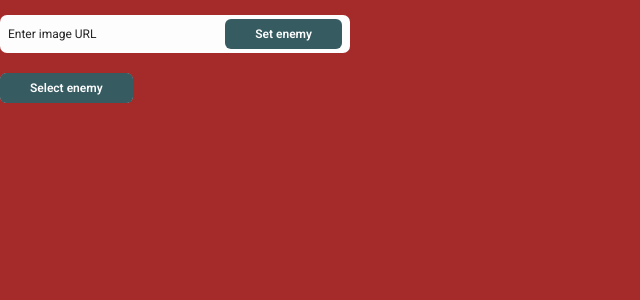
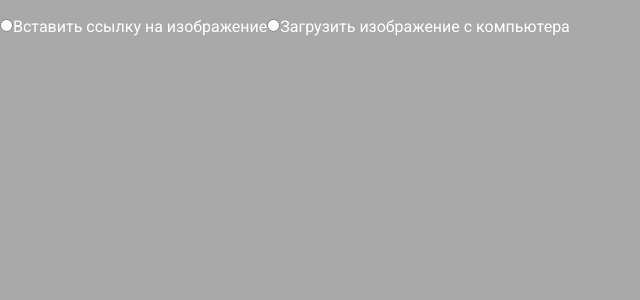
Before and after one commit to polozovaanastasia/cell-strike, a React (Vite) app: page / in a window 1280 px wide. Shown: the top 300 px of the page, without its empty margins (0-640 px from the left). Built offline with nearby package versions, Linux system fonts and the light colour scheme.

Commit message:
display EnemyFileInput or EnemyUrlInput based on selected enemyInputMode

```diff
--- a/src/assets/styles/variables.css
+++ b/src/assets/styles/variables.css
@@ -18,11 +18,11 @@
     --font-l: var(--font-size-l) / var(--font-line-l) var(--font-family-main);
 
     /* UIButton */
-    --button-color: #365b61;
-    --button_outline-color: #40808a;
-    --button-color_hover: #365b61;
-    --button-color_hover-alpha: rgb(64 128 138 / 50%);
-    --button-color_active: #183a40;
+    --button-color: #333536;
+    --button_outline-color: #262728;
+    --button-color_hover: #3f4142;
+    --button-color_hover-alpha: rgba(58, 61, 62, 0.5);
+    --button-color_active: #282a2b;
     --button-background_disabled: rgb(114 114 114);
     --button-color_disabled: rgb(189 184 184);
 
@@ -30,9 +30,9 @@
     --input-background: #fdfdfd;
     --input-background_focus: #fdfdfd;
     --input-color: #252525;
-    --input-color_focus: #365b61;
+    --input-color_focus: #333536;
     --input-border-color: #fdfdfd;
-    --input-border-color_focus: #365b61;
+    --input-border-color_focus: #333536;
     --input-background_disabled: red;
     --input-color_disabled: green;
 }
--- a/src/components/Game/Game.tsx
+++ b/src/components/Game/Game.tsx
@@ -1,14 +1,37 @@
 import { useState } from "react";
 import { useGameState } from "../../hooks/useGameState";
+import { OptionType, UIRadioGroup } from "../ui/UIRadioGroup/UIRadioGroup";
 import cls from "./Game.module.scss";
 import { GameGrid } from "./GameGrid/GameGrid";
 import { GameStats } from "./GameStats/GameStats";
 import { SettingsForm } from "./SettingsForm/SettingsForm";
 
+export enum EnemyInputModes {
+    URL = "url",
+    UPLOAD = "upload",
+}
+
+const enemyInputModes: OptionType<EnemyInputModes>[] = [
+    {
+        value: EnemyInputModes.URL,
+        label: "Вставить ссылку на изображение",
+    },
+    {
+        value: EnemyInputModes.UPLOAD,
+        label: "Загрузить изображение с компьютера",
+    },
+];
+
 export const Game = () => {
     const { gameCells, enemy, hits, misses, setEnemy, startGame, updateHits } =
         useGameState();
     const [isStarted, setIsStarted] = useState<boolean>(false);
+    const [selectedEnemyInputMode, setSelectedEnemyInputMode] =
+        useState<EnemyInputModes | null>(null);
+
+    const onChangeEnemyInputMode = (value: EnemyInputModes) => {
+        setSelectedEnemyInputMode(value);
+    };
 
     const onStartGameHandler = () => {
         startGame();
@@ -17,10 +40,17 @@ export const Game = () => {
 
     return (
         <div className={cls.game}>
+            <UIRadioGroup
+                name="enemyInputMode"
+                value={selectedEnemyInputMode}
+                options={enemyInputModes}
+                onChange={onChangeEnemyInputMode}
+            />
             {!isStarted && (
                 <SettingsForm
+                    enemyInputMode={selectedEnemyInputMode}
+                    setEnemy={setEnemy}
                     startGame={onStartGameHandler}
-                    setEnemy={setEnemy}
                 />
             )}
 
--- a/src/components/Game/FileInput/EnemyFileInput.module.scss
+++ b/src/components/Game/SettingsForm/EnemyFileInput/EnemyFileInput.module.scss
@@ -1,4 +1,5 @@
 .enemy-file-input {
+    position: relative;
     display: flex;
     justify-content: end;
     max-width: 300px;
@@ -22,12 +23,34 @@
         inset: 0;
         opacity: 0;
         cursor: pointer;
+        font-size: 0;
+        text-indent: -105px;
     }
     &__preview {
         display: flex;
         justify-content: space-between;
         align-items: center;
         width: 100%;
+        padding-left: 65px;
+
+        &-label {
+            position: absolute;
+            top: 0;
+            bottom: 0;
+            left: 0;
+            display: flex;
+            align-items: center;
+            padding: 0 10px;
+            border-radius: 6px 0 0 6px;
+            background-color: var(--button-color);
+            color: var(--font-color);
+        }
+
+        &-file {
+            overflow: hidden;
+            text-overflow: ellipsis;
+            white-space: nowrap;
+        }
 
         &-btn {
             cursor: pointer;
--- a/src/components/Game/FileInput/EnemyFileInput.tsx
+++ b/src/components/Game/SettingsForm/EnemyFileInput/EnemyFileInput.tsx
@@ -1,13 +1,13 @@
 import { useState } from "react";
-import { classNames } from "../../../utils/classNames";
-import { UIButton, UIButtonSize } from "../../ui/UIButton/UIButton";
+import { classNames } from "../../../../utils/classNames";
+import { UIButton, UIButtonSize } from "../../../ui/UIButton/UIButton";
 import cls from "./EnemyFileInput.module.scss";
 
-type FileInputProps = {
+type EnemyFileInputProps = {
     onEnemySelect: (src: string) => void;
 };
 
-export const FileInput = ({ onEnemySelect }: FileInputProps) => {
+export const EnemyFileInput = ({ onEnemySelect }: EnemyFileInputProps) => {
     const [fileData, setFileData] = useState<{
         name: string;
         src: string;
@@ -49,8 +49,13 @@ export const FileInput = ({ onEnemySelect }: FileInputProps) => {
                 </UIButton>
             )}
             {fileData && (
-                <span className={cls["enemy-file-input__preview"]}>
-                    {`Выбран: ${fileData.name}`}
+                <div className={cls["enemy-file-input__preview"]}>
+                    <span className={cls["enemy-file-input__preview-label"]}>
+                        Выбран:
+                    </span>
+                    <span className={cls["enemy-file-input__preview-file"]}>
+                        {fileData.name}
+                    </span>
                     <UIButton
                         className={cls["enemy-file-input__preview-btn"]}
                         size={UIButtonSize.S}
@@ -58,7 +63,7 @@ export const FileInput = ({ onEnemySelect }: FileInputProps) => {
                     >
                         Set Enemy
                     </UIButton>
-                </span>
+                </div>
             )}
         </label>
     );
--- a/src/components/Game/SettingsForm/SettingsForm.tsx
+++ b/src/components/Game/SettingsForm/SettingsForm.tsx
@@ -4,16 +4,22 @@ import {
     UIButtonSize,
     UIButtonType,
 } from "../../ui/UIButton/UIButton";
-import { FileInput } from "../FileInput/EnemyFileInput";
+import { EnemyInputModes } from "../Game";
+import { EnemyFileInput } from "./EnemyFileInput/EnemyFileInput";
 import { EnemyUrlInput } from "./EnemyUrlInput/EnemyUrlInput";
 import cls from "./SettingsForm.module.scss";
 
 type SettingsFormProps = {
+    enemyInputMode: EnemyInputModes | null;
     setEnemy: (url: string) => void;
     startGame: (isStarted: boolean) => void;
 };
 
-export const SettingsForm = ({ setEnemy, startGame }: SettingsFormProps) => {
+export const SettingsForm = ({
+    enemyInputMode,
+    setEnemy,
+    startGame,
+}: SettingsFormProps) => {
     const [isEnemySelected, setIsEnemySelected] = useState<boolean>(false);
 
     const onEnemySelectHandler = (src: string) => {
@@ -26,8 +32,12 @@ export const SettingsForm = ({ setEnemy, startGame }: SettingsFormProps) => {
     };
     return (
         <div className={cls["settings-form"]}>
-            <EnemyUrlInput onEnemySelect={onEnemySelectHandler} />
-            <FileInput onEnemySelect={onEnemySelectHandler} />
+            {enemyInputMode === EnemyInputModes.URL && (
+                <EnemyUrlInput onEnemySelect={onEnemySelectHandler} />
+            )}
+            {enemyInputMode === EnemyInputModes.UPLOAD && (
+                <EnemyFileInput onEnemySelect={onEnemySelectHandler} />
+            )}
 
             {isEnemySelected && (
                 <UIButton
--- a/src/components/ui/UIInput/UIInput.tsx
+++ b/src/components/ui/UIInput/UIInput.tsx
@@ -9,11 +9,7 @@ export enum UIInputVariant {
 }
 
 type UIInputProps = (UIInputWithClear | UIInputWithoutClear) & {
-    // value: string;
     variant?: UIInputVariant;
-    // type?: HTMLInputTypeAttribute;
-    // placeholder?: string;
-    // disabled?: boolean;
     autoFocus?: boolean;
     addonLeft?: React.ReactNode;
     addonRight?: React.ReactNode;
--- /dev/null
+++ b/src/components/ui/UIRadio/UIRadio.tsx
@@ -0,0 +1,53 @@
+import { ChangeEvent } from "react";
+import { classNames } from "../../../utils/classNames";
+import { UIButton } from "../UIButton/UIButton";
+import cls from "./UIRadio.module.scss";
+
+export enum UIRadioVariant {
+    DEFAULT = "default",
+    BUTTON = "button",
+}
+type UIRadioProps<T> = {
+    name: string;
+    value: T;
+    label: string;
+    checked: boolean;
+    variant?: UIRadioVariant;
+    onChange: (value: T) => void;
+    className?: string;
+};
+
+export const UIRadio = <T extends string>({
+    name,
+    value,
+    label,
+    checked,
+    variant = UIRadioVariant.DEFAULT,
+    onChange,
+    className,
+}: UIRadioProps<T>) => {
+    const UIRadioClasses = classNames(cls["ui-radio"], {}, [
+        className,
+        cls[`variant-${variant}`],
+    ]);
+
+    const onChangeHandler = (event: ChangeEvent<HTMLInputElement>) => {
+        onChange(event.target.value as T);
+    };
+    return (
+        <label className={UIRadioClasses}>
+            <input
+                className={classNames(cls["ui-radio__control"])}
+                type="radio"
+                name={name}
+                value={value}
+                checked={checked}
+                onChange={onChangeHandler}
+            />
+            {variant === UIRadioVariant.BUTTON && (
+                <UIButton onClick={() => {}}>Button</UIButton>
+            )}
+            {label}
+        </label>
+    );
+};
--- /dev/null
+++ b/src/components/ui/UIRadioGroup/UIRadioGroup.tsx
@@ -0,0 +1,37 @@
+import { classNames } from "../../../utils/classNames";
+import { UIRadio } from "../UIRadio/UIRadio";
+import cls from "./UIRadioGroup.module.scss";
+
+export type OptionType<T = string> = {
+    value: T;
+    label: string;
+};
+
+type UIRadioGroupProps<T = string> = {
+    name: string;
+    value: T | null;
+    options: OptionType<T>[];
+    onChange: (value: T) => void;
+};
+
+export const UIRadioGroup = <T extends string>({
+    name,
+    value,
+    options,
+    onChange,
+}: UIRadioGroupProps<T>) => {
+    return (
+        <div className={classNames(cls["ui-radio-group"], {}, [])}>
+            {options.map((option: OptionType<T>) => (
+                <UIRadio
+                    key={option.value}
+                    name={name}
+                    value={option.value}
+                    label={option.label}
+                    checked={value === option.value}
+                    onChange={onChange}
+                />
+            ))}
+        </div>
+    );
+};
--- a/src/index.css
+++ b/src/index.css
@@ -23,7 +23,7 @@ body {
     display: flex;
     min-width: 320px;
     min-height: 100vh;
-    background-color: brown;
+    background-color: darkgray;
 }
 
 .app {
```
Also changed, not shown: src/components/ui/UIRadio/UIRadio.module.scss (added), src/components/ui/UIRadioGroup/UIRadioGroup.module.scss (added).
